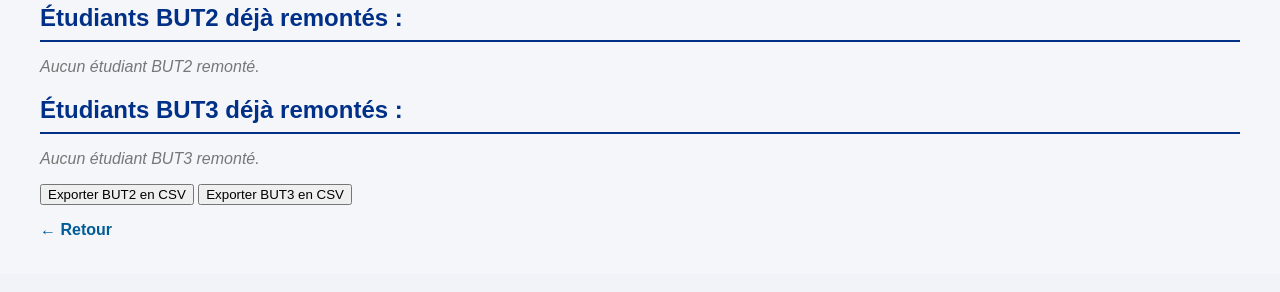
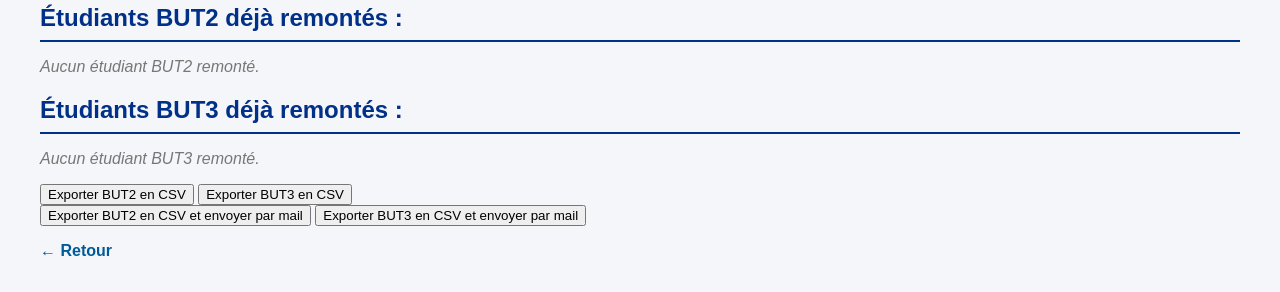
Before and after one commit to fluteABec/GestionSoutenance, a PHP site: page /envoie/back/Partie3.3/index.php in a window 1280 px wide. Shown: the part 526-818 px from the top of the page. Before the commit the page ends 761 px from the top, so only its background shows below. Run offline with PHP 8.4, Linux system fonts and the light colour scheme; data comes from the database, SQL or seed files in the repository; tables that the repository leaves empty hold one stand-in row (values such as "Sample post"); some libraries are stand-ins or nearby versions.

Commit message:
partie 3.3 terminer

```diff
--- a/back/Partie3.3/index.php
+++ b/back/Partie3.3/index.php
@@ -235,16 +235,16 @@ function bloquerNotes($pdo, $idEtudiant, $isBUT3 = false) { // rebloque les note
     }
 }
 
-function envoieMail($mail_destinataire, $sujet, $message) {
+function envoieMail($mail_destinataire, $sujet, $message, $fichier_joint = null) {
     $mail = new PHPMailer(true);
 
     try {
         // Config serveur SMTP Gmail
         $mail->isSMTP();
-        $mail->Host       = 'smtp.gmail.com';      // Serveur SMTP
+        $mail->Host       = 'smtp.gmail.com';
         $mail->SMTPAuth   = true;
         $mail->Username   = 'u1840518965@gmail.com';
-        $mail->Password   = 'ooeo bavi hozw pndl';
+        $mail->Password   = 'ooeo bavi hozw pndl'; // ton mot de passe d'application
         $mail->SMTPSecure = PHPMailer::ENCRYPTION_STARTTLS;
         $mail->Port       = 587;
 
@@ -253,6 +253,11 @@ function envoieMail($mail_destinataire, $sujet, $message) {
 
         // Destinataire
         $mail->addAddress($mail_destinataire);
+
+        // Ajout de la pièce jointe si fournie
+        if ($fichier_joint && file_exists($fichier_joint)) {
+            $mail->addAttachment($fichier_joint);
+        }
 
         // Contenu
         $mail->isHTML(true);
@@ -266,6 +271,7 @@ function envoieMail($mail_destinataire, $sujet, $message) {
         echo "Erreur lors de l'envoi du mail : {$mail->ErrorInfo}";
     }
 }
+
 
 function getMailEtudiant($pdo, $idEtudiant) {  // récupère le mail d'un étudiant via son ID pour l'envoi de mail
     $stmd = $pdo->prepare("SELECT mail FROM EtudiantsBUT2ou3 WHERE IdEtudiant = ?");
@@ -300,6 +306,11 @@ function get_liste_eleve_remonter3A($pdo) {
     return $stmd->fetchAll(PDO::FETCH_ASSOC);
 }
 
+function get_mail_admin($pdo) {
+    $stmd = $pdo->query("SELECT mail FROM `utilisateursbackoffice` WHERE 1");
+    return $stmd->fetchColumn();
+}
+
 function get_liste_eleve_remonter2A($pdo) {
     $stmd = $pdo->query("
     SELECT e.IdEtudiant, e.nom, e.prenom, e.mail,  p.note AS note_portfolio, s.note AS note_stage
@@ -316,6 +327,43 @@ function get_liste_eleve_remonter2A($pdo) {
 }
 
 
+function ecriture_des_donnees_csv($liste, $nom_fichier) {
+            $output = fopen($nom_fichier, "w");
+            if (!empty($liste)) {
+                fputcsv($output, array_keys($liste[0])); // en-têtes
+                foreach ($liste as $ligne) {
+                    fputcsv($output, $ligne);
+                }
+            }
+            fclose($output);
+}
+
+function envoiCVS_mail_BUT2($pdo) {
+    // Génère un CSV temporaire
+    $liste = get_liste_eleve_remonter2A($pdo);
+    $nom_fichier = __DIR__ . "/export_remontee_BUT2.csv";
+    ecriture_des_donnees_csv($liste, $nom_fichier);
+
+    $id_Administrateur = get_mail_admin($pdo);
+    $sujet = "Export de vos notes";
+    $message = "<p>Bonjour,<br>Veuillez trouver ci-joint vos résultats au format CSV.</p>";
+
+    envoieMail($id_Administrateur, $sujet, $message, $nom_fichier);
+}
+
+function envoiCVS_mail_BUT3($pdo) {
+    // Génère un CSV temporaire
+    $liste = get_liste_eleve_remonter3A($pdo);
+    $nom_fichier = __DIR__ . "/export_remontee_BUT3.csv";
+    ecriture_des_donnees_csv($liste, $nom_fichier);
+
+
+    $id_Administrateur = get_mail_admin($pdo);
+    $sujet = "Export de vos notes";
+    $message = "<p>Bonjour,<br>Veuillez trouver ci-joint vos résultats au format CSV.</p>";
+
+    envoieMail($id_Administrateur, $sujet, $message, $nom_fichier);
+}
 
 //------------------------------------------------------
 // CODE PRINCIPALE
@@ -341,6 +389,9 @@ function get_liste_eleve_remonter2A($pdo) {
             }
         }
 
+        // Fonction pour écrire les données dans un fichier CSV
+
+
         if (isset($_POST['export_csv'])) {
             if ($_POST['export_csv'] === 'but2') {
                 $liste = get_liste_eleve_remonter2A($pdo);
@@ -357,6 +408,7 @@ function get_liste_eleve_remonter2A($pdo) {
             header('Content-Type: text/csv; charset=utf-8');
             header("Content-Disposition: attachment; filename=\"$nom_fichier\"");
 
+            // Utilise la fonction pour écrire dans php://output
             $output = fopen("php://output", "w");
             if (!empty($liste)) {
                 fputcsv($output, array_keys($liste[0])); // en-têtes
@@ -368,6 +420,16 @@ function get_liste_eleve_remonter2A($pdo) {
             exit;
         }
 
+        // Envoi par mail des CSV
+        if (isset($_POST['export_csv_mail'])) {
+            if ($_POST['export_csv_mail'] === 'but2') {
+                envoiCVS_mail_BUT2($pdo);
+                echo "<div class='message'>Le CSV BUT2 a été envoyé par mail.</div>";
+            } else {
+                envoiCVS_mail_BUT3($pdo);
+                echo "<div class='message'>Le CSV BUT3 a été envoyé par mail.</div>";
+            }
+        }
 
         echo "<h2>Étudiants BUT2 prêts à la remontée :</h2>";
         $etudiantsBUT2 = getEtudiantsBUT2($pdo);
@@ -477,11 +539,16 @@ function get_liste_eleve_remonter2A($pdo) {
             echo "<p class='no-data'>Aucun étudiant BUT3 remonté.</p>";
         }
 
-        // Bouton de récupération des données
 
-        echo "<form method='post'>
+echo "<form method='post'>
         <button type='submit' name='export_csv' value='but2'>Exporter BUT2 en CSV</button>
-        <button type='submit' name='export_csv' value='but3'>Exporter BUT3 en CSV</button> </form>";
+        <button type='submit' name='export_csv' value='but3'>Exporter BUT3 en CSV</button>
+    </form>
+
+    <form method='post'>
+        <button type='submit' name='export_csv_mail' value='but2'>Exporter BUT2 en CSV et envoyer par mail</button>
+        <button type='submit' name='export_csv_mail' value='but3'>Exporter BUT3 en CSV et envoyer par mail</button>
+    </form>";
 
 
         ?>
@@ -489,6 +556,5 @@ function get_liste_eleve_remonter2A($pdo) {
             <p><a href="../mainAdministration.php">← Retour</a></p>
 
     </div>
-    <!-- test branch -->
 </body>
 </html>
```
